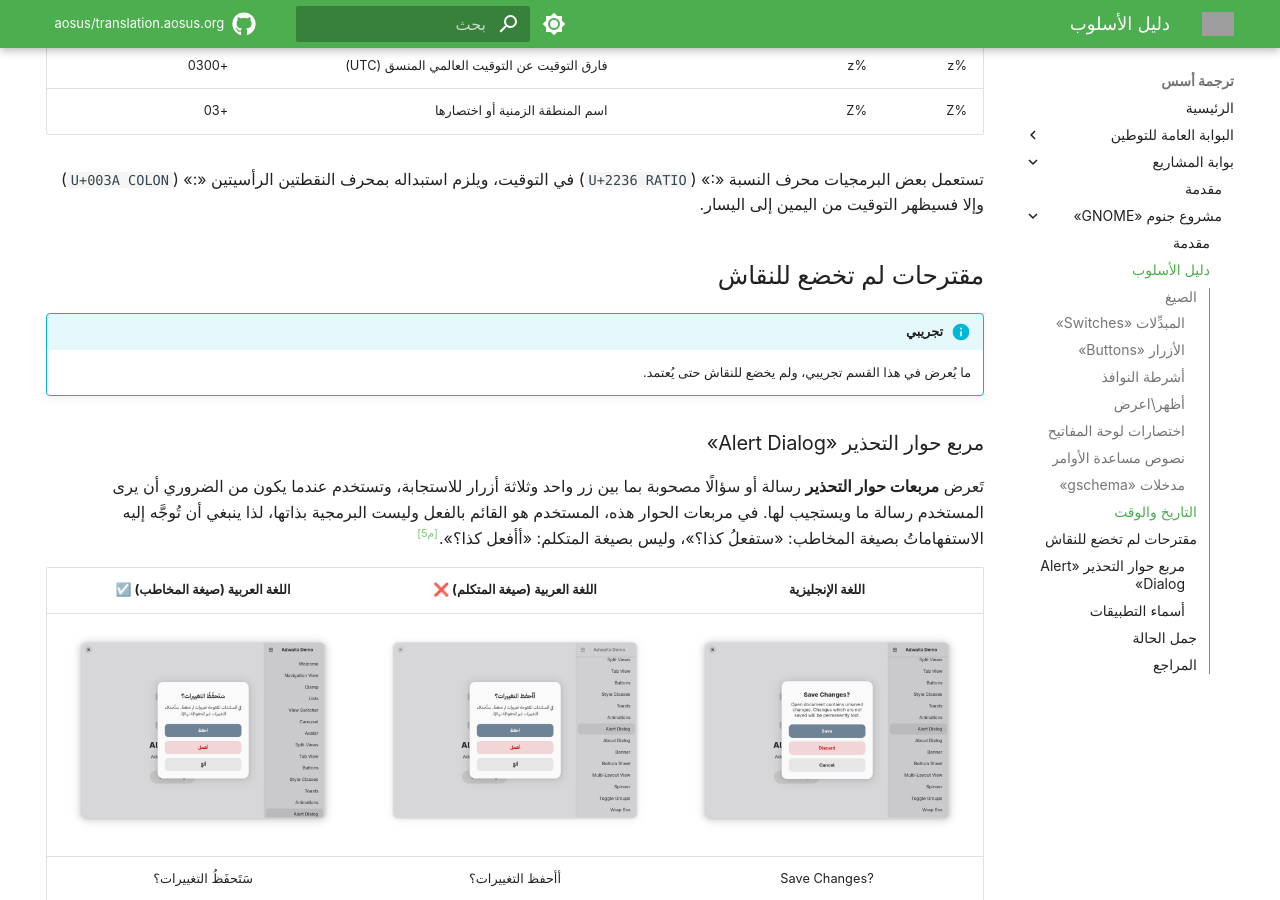
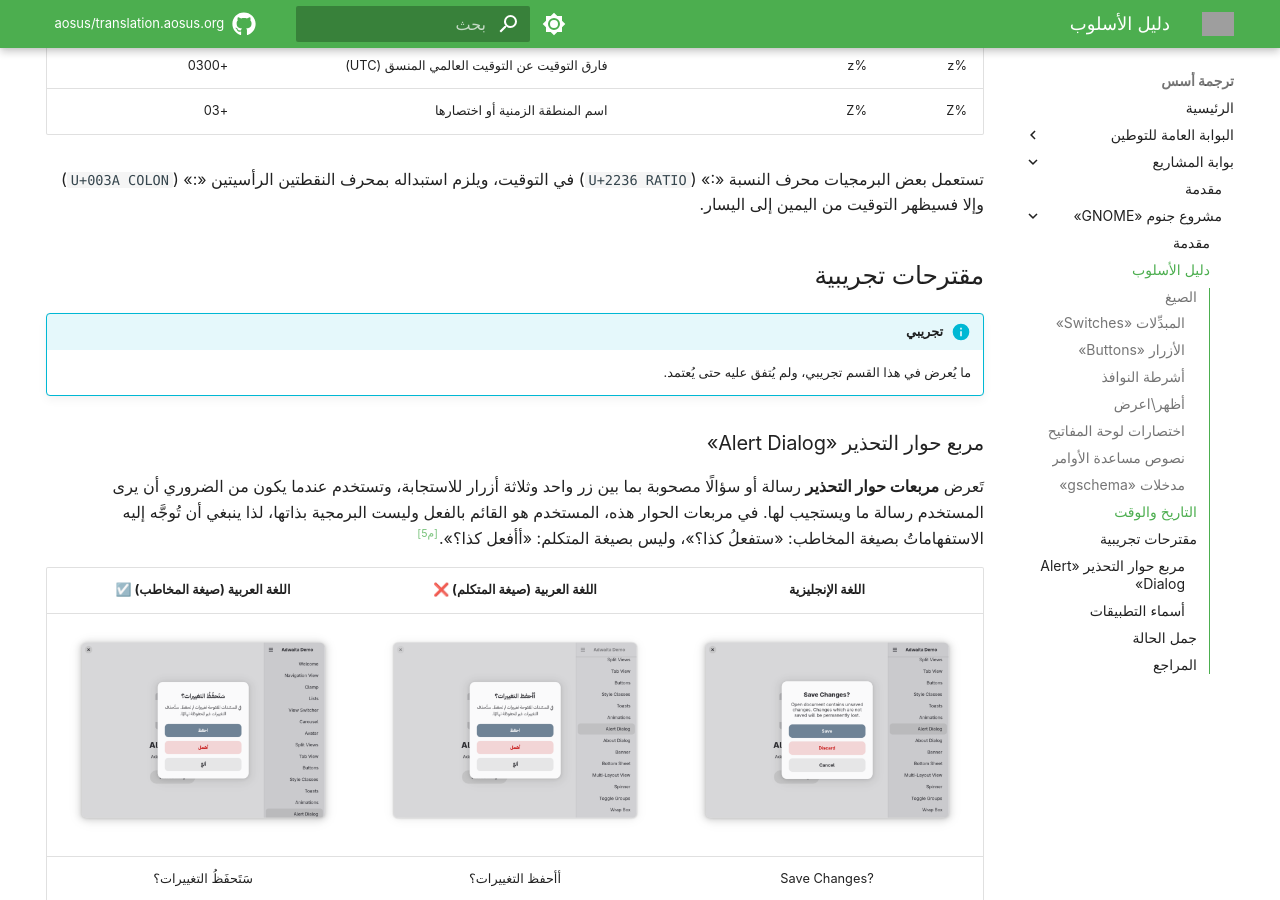
Before and after one commit to aosus/translation.aosus.org, an MkDocs documentation site: the page built from source/projects/gnome/guidelines.md, in a window 1280 px wide and 900 px high, scrolled down 4706 px. Built offline with MkDocs 1.6.1 and Material for MkDocs 9.7.7, drawn with Linux system fonts in a browser that asks for light colours; some web fonts are replaced; comment, search, counter and statistics services are not loaded; grey boxes are pictures that could not be loaded.

Commit message:
GNOME Guidelines: Rephrase

````diff
--- a/source/projects/gnome/guidelines.md
+++ b/source/projects/gnome/guidelines.md
@@ -99,10 +99,10 @@
 
 تستعمل بعض البرمجيات محرف النسبة «∶» (```U+2236 RATIO```) في التوقيت، ويلزم استبداله بمحرف النقطتين الرأسيتين «:» (```U+003A COLON```) وإلا فسيظهر التوقيت من اليمين إلى اليسار.
 
-## مقترحات لم تخضع للنقاش
+## مقترحات تجريبية
 !!! info "تجريبي"
 
-    ما يُعرض في هذا القسم تجريبي، ولم يخضع للنقاش حتى يُعتمد.
+    ما يُعرض في هذا القسم تجريبي، ولم يُتفق عليه حتى يُعتمد.
 
 ### مربع حوار التحذير «Alert Dialog»
 تَعرض **مربعات حوار التحذير** رسالة أو سؤالًا مصحوبة بما بين زر واحد وثلاثة أزرار للاستجابة، وتستخدم عندما يكون من الضروري أن يرى المستخدم رسالة ما ويستجيب لها. في مربعات الحوار هذه، المستخدم هو القائم بالفعل وليست البرمجية بذاتها، لذا ينبغي أن تُوجَّه إليه الاستفهاماتُ بصيغة المخاطب: «ستفعلُ كذا؟»، وليس بصيغة المتكلم: «أأفعل كذا؟».<sup><a href="https://bethaitman.com/posts/ui-writing/confirmation/"><small>[م5]</small></a></sup>
````
